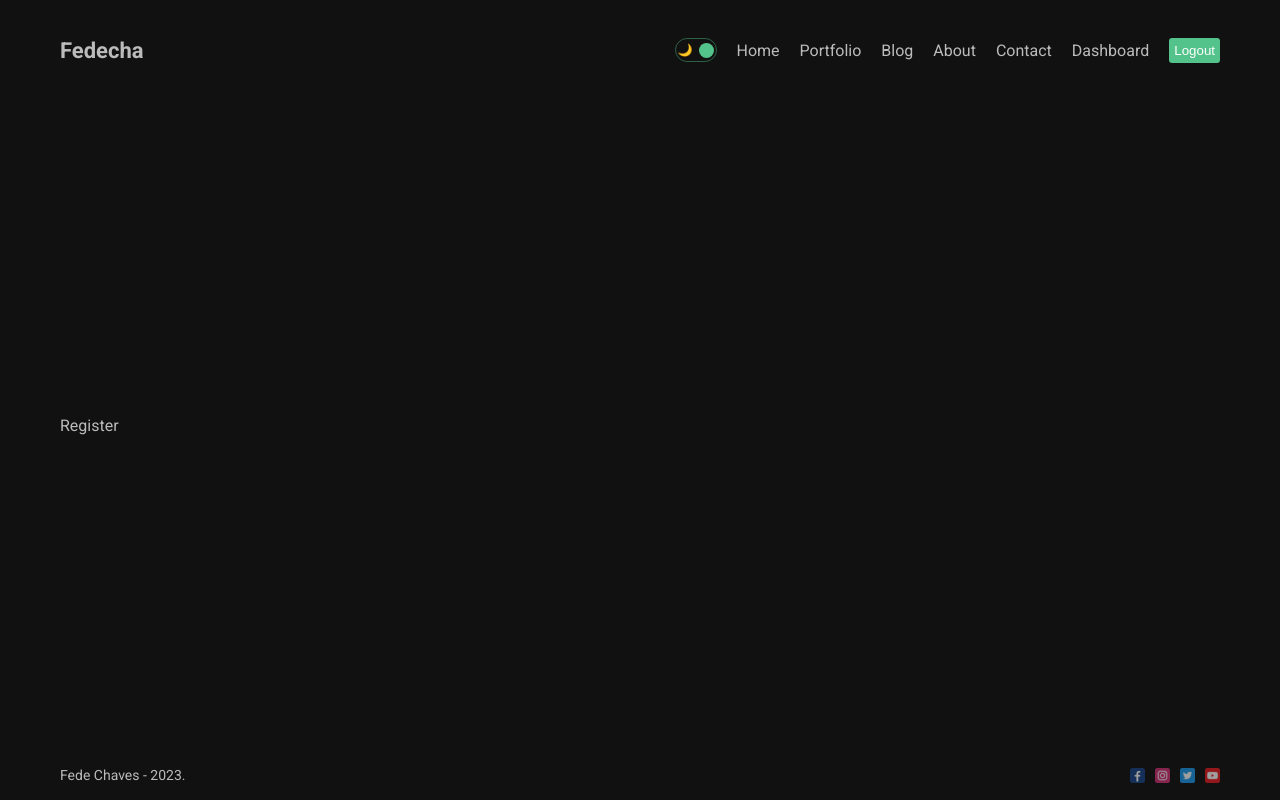
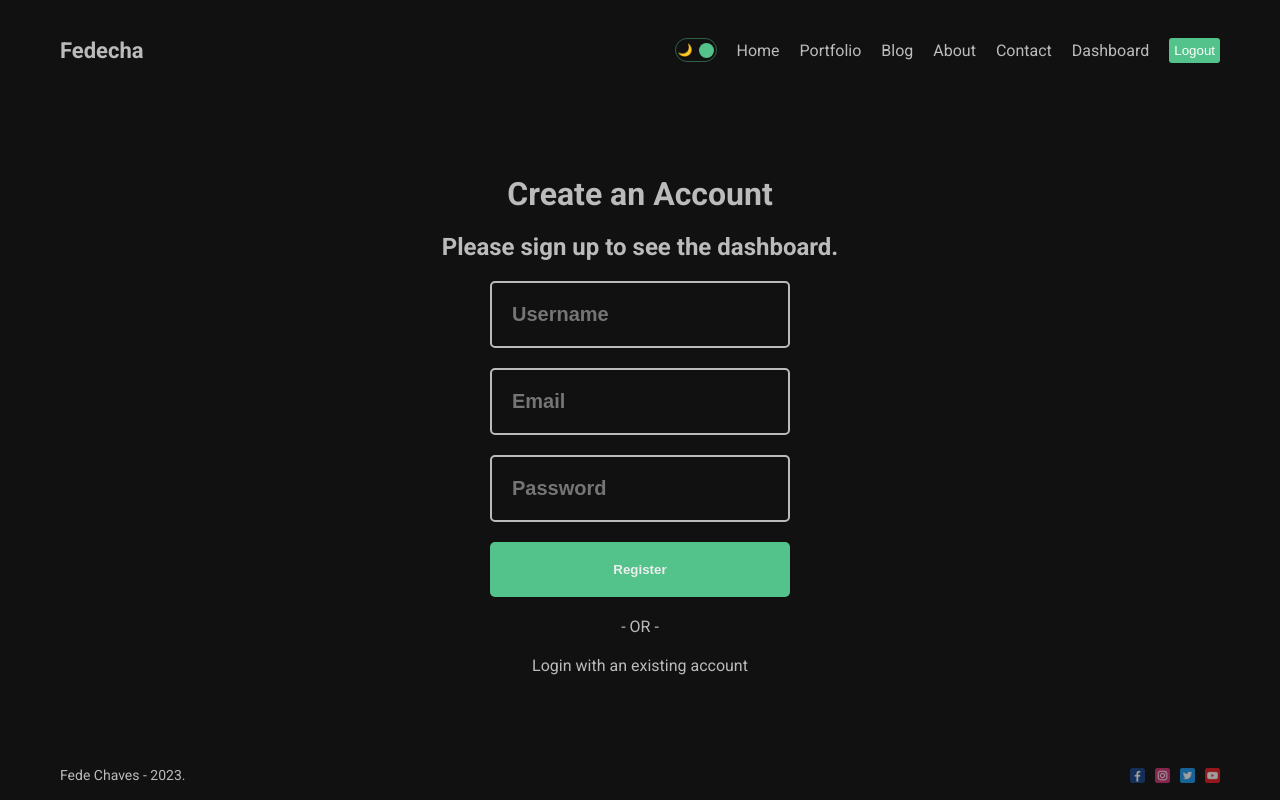
Before and after one commit to fedechaves/nextjs-personalws, a Next.js app: page /dashboard/register in a window 1280 px wide. Built offline with nearby package versions, Linux system fonts and the light colour scheme.

Commit message:
register page done

```diff
--- a/src/app/dashboard/(auth)/register/page.jsx
+++ b/src/app/dashboard/(auth)/register/page.jsx
@@ -1,11 +1,71 @@
-import React from 'react'
+"use client";
+import React, { useState } from "react";
+import styles from "./page.module.css";
+import Link from "next/link";
+import { useRouter } from "next/navigation";
 
 const Register = () => {
+  const [error, setError] = useState(null);
+
+  const router = useRouter();
+
+  const handleSubmit = async (e) => {
+    e.preventDefault();
+    const name = e.target[0].value;
+    const email = e.target[1].value;
+    const password = e.target[2].value;
+
+    try {
+      const res = await fetch("/api/auth/register", {
+        method: "POST",
+        headers: {
+          "Content-Type": "application/json",
+        },
+        body: JSON.stringify({
+          name,
+          email,
+          password,
+        }),
+      });
+      res.status === 201 && router.push("/dashboard/login?success=Account has been created");
+    } catch (err) {
+      setError(err);
+      console.log(err);
+    }
+  };
+
   return (
-    <div>
-      Register
+    <div className={styles.container}>
+      <h1 className={styles.title}>Create an Account</h1>
+      <h2 className={styles.subtitle}>Please sign up to see the dashboard.</h2>
+      <form onSubmit={handleSubmit} className={styles.form}>
+        <input
+          type="text"
+          placeholder="Username"
+          required
+          className={styles.input}
+        />
+        <input
+          type="text"
+          placeholder="Email"
+          required
+          className={styles.input}
+        />
+        <input
+          type="password"
+          placeholder="Password"
+          required
+          className={styles.input}
+        />
+        <button className={styles.button}>Register</button>
+        {error && "Something went wrong!"}
+      </form>
+      <span className={styles.or}>- OR -</span>
+      <Link className={styles.link} href="/dashboard/login">
+        Login with an existing account
+      </Link>
     </div>
-  )
-}
+  );
+};
 
-export default Register
+export default Register;
--- /dev/null
+++ b/src/app/dashboard/(auth)/register/page.module.css
@@ -0,0 +1,35 @@
+.container{
+    display: flex;
+    flex-direction: column;
+    gap: 20px;
+    align-items: center;
+    justify-content: center;
+  }
+
+  .form{
+    width: 300px;
+    display: flex;
+    flex-direction: column;
+    gap: 20px;
+  }
+
+  .input{
+    padding: 20px;
+    background-color: transparent;
+    border: 2px solid #bbb;
+    color:#bbb;
+    border-radius: 5px;
+    font-size: 20px;
+    font-weight: bold;
+  }
+
+  .button {
+    width: 300px;
+    padding: 20px;
+    cursor: pointer;
+    background-color: #53c28b;
+    border: none;
+    border-radius: 5px;
+    color: #eee;
+    font-weight: bold;
+  }
```
